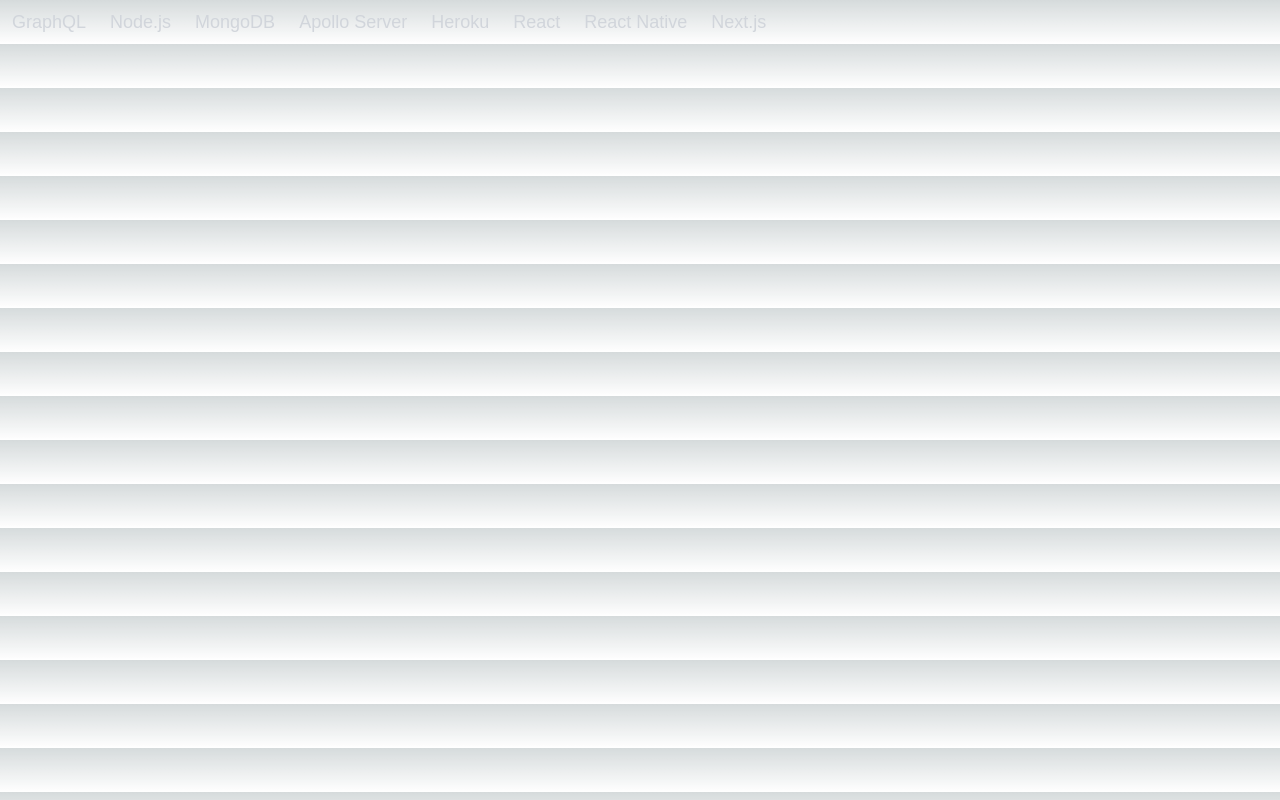
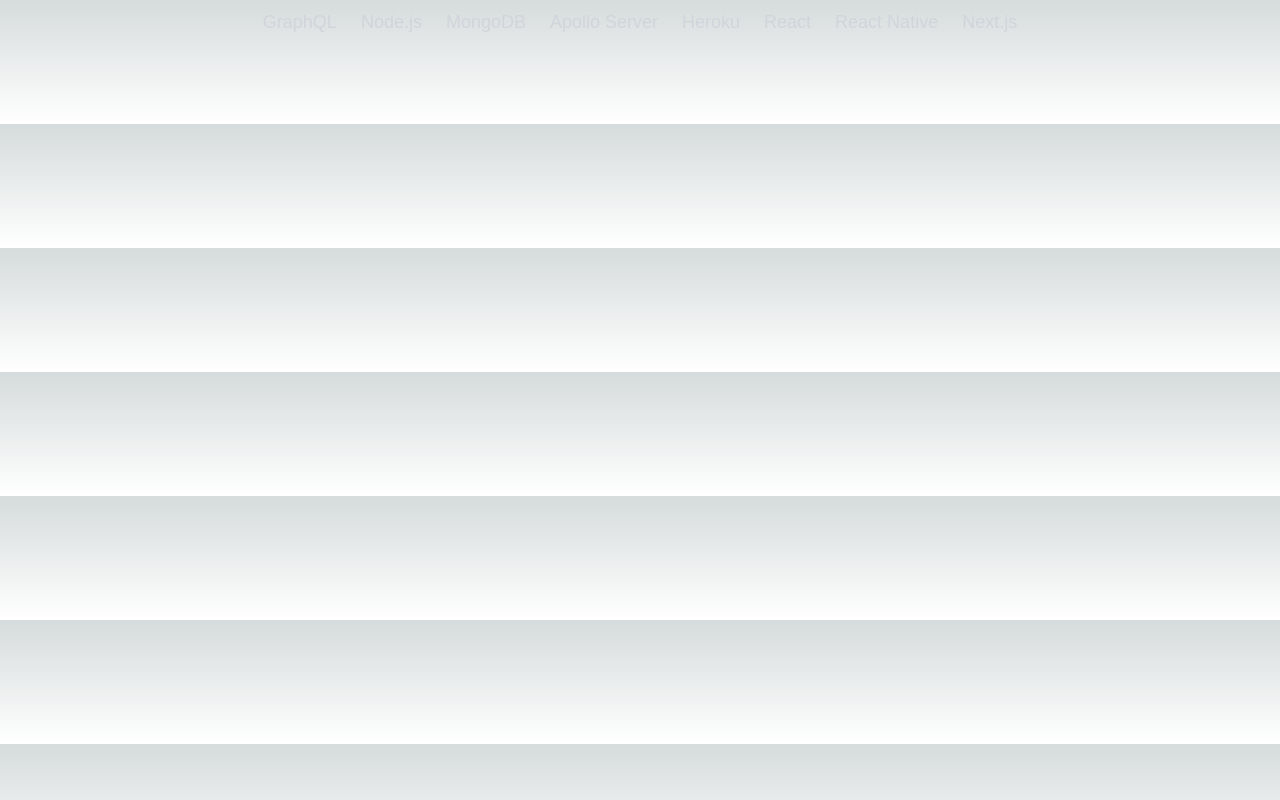
Before and after one commit to gemsjohn/riley-games, a Next.js app: page /whatis/buttonhandler in a window 1280 px wide. Built offline with nearby package versions, Linux system fonts and the light colour scheme.

Commit message:
minor update to blog UI

```diff
--- a/pages/blog.tsx
+++ b/pages/blog.tsx
@@ -105,7 +105,7 @@ export default function Blog() {
       >
         <div className="px-4 py-6 sm:px-0 flex items-center">
           <div className="mx-auto max-w-7xl py-6 px-4 sm:px-6 lg:px-8">
-            <h1 className="text-8xl font-bold tracking-tight text-white font-oswald flex items-center justify-center" >WHAT IS _ ?</h1>
+            <h1 className="text-7xl lg:text-8xl font-bold tracking-tight text-white font-oswald flex items-center justify-center" >WHAT IS _ ?</h1>
             <h2 className="text-3xl font-bold tracking-tight text-white font-subtext text-center m-4">
               please explain
             </h2>
--- a/pages/whatis/buttonhandler.tsx
+++ b/pages/whatis/buttonhandler.tsx
@@ -1,5 +1,5 @@
 
-import React, { useState } from 'react'
+import React, { useState, useRef } from 'react'
 import WhatIs_Index from './index'
 
 function classNames(...classes: string[]) {
@@ -17,6 +17,14 @@ export default function ButtonHandler() {
     const [viewWhatIs_ReactNative, setViewWhatIs_ReactNative] = useState(false)
     const [viewWhatIs_NextJS, setViewWhatIs_NextJS] = useState(false)
 
+    const myRef = useRef<HTMLDivElement>(null);
+
+    const handleClick = () => {
+      if (myRef.current) {
+        myRef.current.scrollIntoView({ behavior: 'smooth', block: 'end' });
+      }
+    };
+
     const whatIs = [
         {
             name: 'GraphQL',
@@ -30,6 +38,7 @@ export default function ButtonHandler() {
                 setViewWhatIs_React(false)
                 setViewWhatIs_ReactNative(false)
                 setViewWhatIs_NextJS(false)
+                handleClick()
             },
         },
         {
@@ -44,6 +53,8 @@ export default function ButtonHandler() {
                 setViewWhatIs_React(false)
                 setViewWhatIs_ReactNative(false)
                 setViewWhatIs_NextJS(false)
+                handleClick()
+
             }
         },
         {
@@ -58,6 +69,7 @@ export default function ButtonHandler() {
                 setViewWhatIs_React(false)
                 setViewWhatIs_ReactNative(false)
                 setViewWhatIs_NextJS(false)
+                handleClick()
             }
         },
         {
@@ -72,6 +84,7 @@ export default function ButtonHandler() {
                 setViewWhatIs_React(false)
                 setViewWhatIs_ReactNative(false)
                 setViewWhatIs_NextJS(false)
+                handleClick()
             }
         },
         {
@@ -86,6 +99,7 @@ export default function ButtonHandler() {
                 setViewWhatIs_React(false)
                 setViewWhatIs_ReactNative(false)
                 setViewWhatIs_NextJS(false)
+                handleClick()
             }
         },
         {
@@ -100,6 +114,7 @@ export default function ButtonHandler() {
                 setViewWhatIs_React(current => !current)
                 setViewWhatIs_ReactNative(false)
                 setViewWhatIs_NextJS(false)
+                handleClick()
             }
         },
         {
@@ -114,6 +129,7 @@ export default function ButtonHandler() {
                 setViewWhatIs_React(false)
                 setViewWhatIs_ReactNative(current => !current)
                 setViewWhatIs_NextJS(false)
+                handleClick()
             }
         },
         {
@@ -128,14 +144,17 @@ export default function ButtonHandler() {
                 setViewWhatIs_React(false)
                 setViewWhatIs_ReactNative(false)
                 setViewWhatIs_NextJS(current => !current)
+                handleClick()
             }
         }
     ]
 
+
+
     return (
         <>
-            <div className="">
-                <div className="m-10 flex flex-row flex-wrap">
+            <div>
+                <div className="m-10 flex flex-row flex-wrap items-center justify-center">
                     {whatIs.map((item) => (
                         <a
                             key={item.name}
@@ -153,6 +172,7 @@ export default function ButtonHandler() {
                     ))}
                 </div>
             </div>
+            <div ref={myRef}>
                 <WhatIs_Index
                     graphql={viewWhatIs_GraphQL}
                     nodejs={viewWhatIs_NodeJS}
@@ -163,6 +183,8 @@ export default function ButtonHandler() {
                     reactnative={viewWhatIs_ReactNative}
                     nextjs={viewWhatIs_NextJS}
                 />
+                <div style={{ height: '10vh' }} />
+            </div>
         </>
     )
 }
```
Lines whose indentation alone changed are shown as unchanged.
